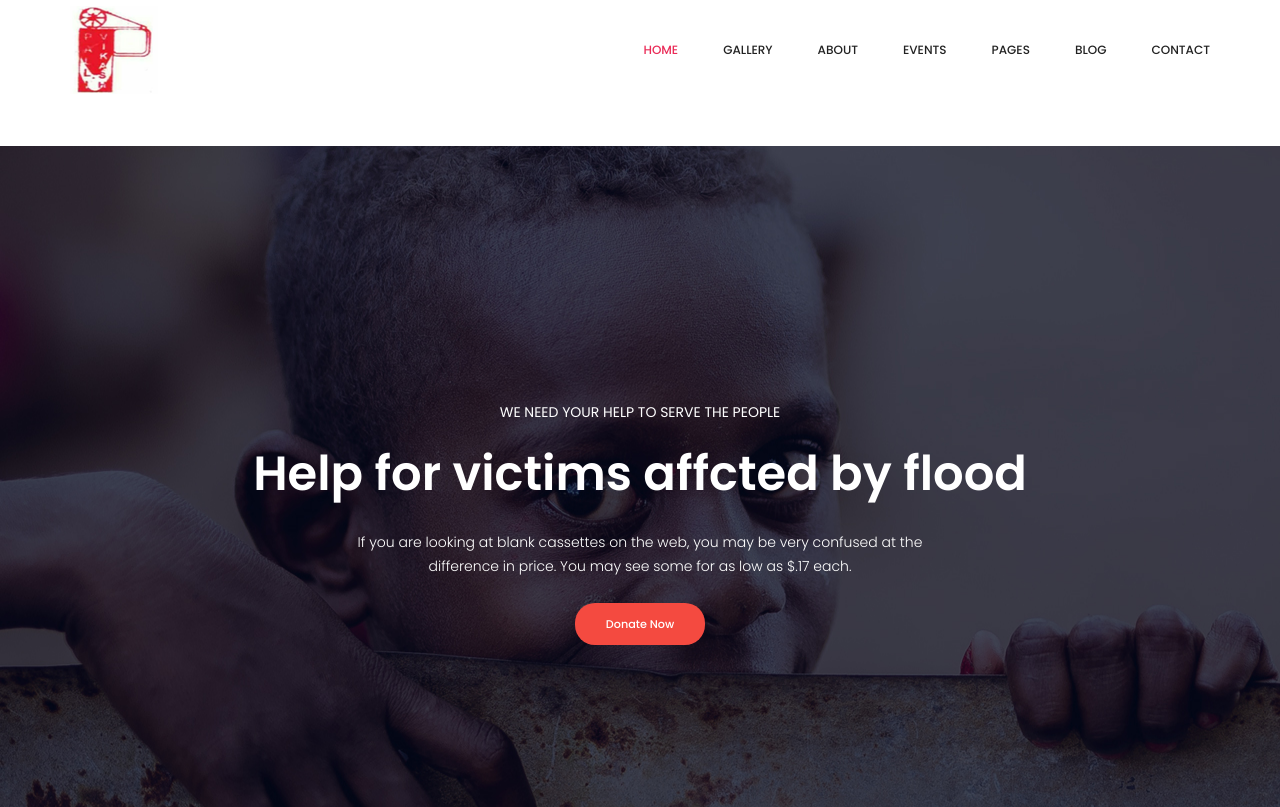
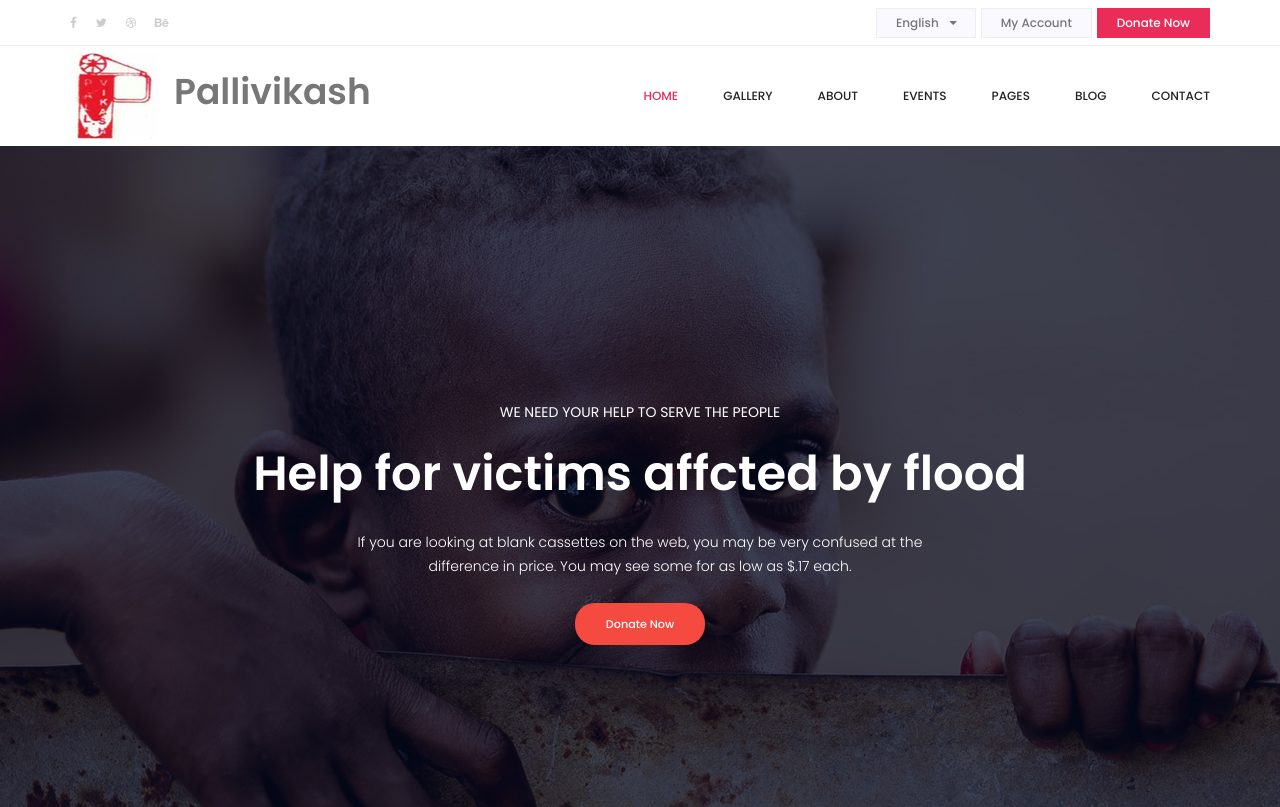
Before and after one commit to rakeshswain/pallivikash.github.io, a plain HTML site: page index.html in a window 1280 px wide. Shown: the top 807 px of the page. Drawn offline with Linux system fonts and the light colour scheme.

Commit message:
minimal changes

```diff
--- a/index.html
+++ b/index.html
@@ -22,12 +22,33 @@
 
         <!--================Header Menu Area =================-->
         <header class="header_area">
-
+			<div class="top_menu row m0">
+				<div class="container">
+				 <div class="float-left">
+					 <ul class="list header_social">
+						 <li><a href="#"><i class="fa fa-facebook"></i></a></li>
+						 <li><a href="#"><i class="fa fa-twitter"></i></a></li>
+						 <li><a href="#"><i class="fa fa-dribbble"></i></a></li>
+						 <li><a href="#"><i class="fa fa-behance"></i></a></li>
+					 </ul>
+				 </div>
+				 <div class="float-right">
+					 <select class="lan_pack">
+						 <option value="1">English</option>
+						 <option value="1">Hindi</option>
+						 <option value="1">Odia</option>
+					 </select>
+					 <a class="ac_btn" href="#">My Account</a>
+					 <a class="dn_btn" href="#">Donate Now</a>
+				 </div>
+				</div>
+			</div>
             <div class="main_menu">
             	<nav class="navbar navbar-expand-lg navbar-light">
 					<div class="container">
 						<!-- Brand and toggle get grouped for better mobile display -->
 						<a class="navbar-brand logo_h" href="index.html"><img src="img/logo.png" alt=""></a>
+						<h1 >Pallivikash</h1>
 						<button class="navbar-toggler" type="button" data-toggle="collapse" data-target="#navbarSupportedContent" aria-controls="navbarSupportedContent" aria-expanded="false" aria-label="Toggle navigation">
 							<span class="icon-bar"></span>
 							<span class="icon-bar"></span>
```
Also changed, not shown: contact.html (+1 -1 lines).
